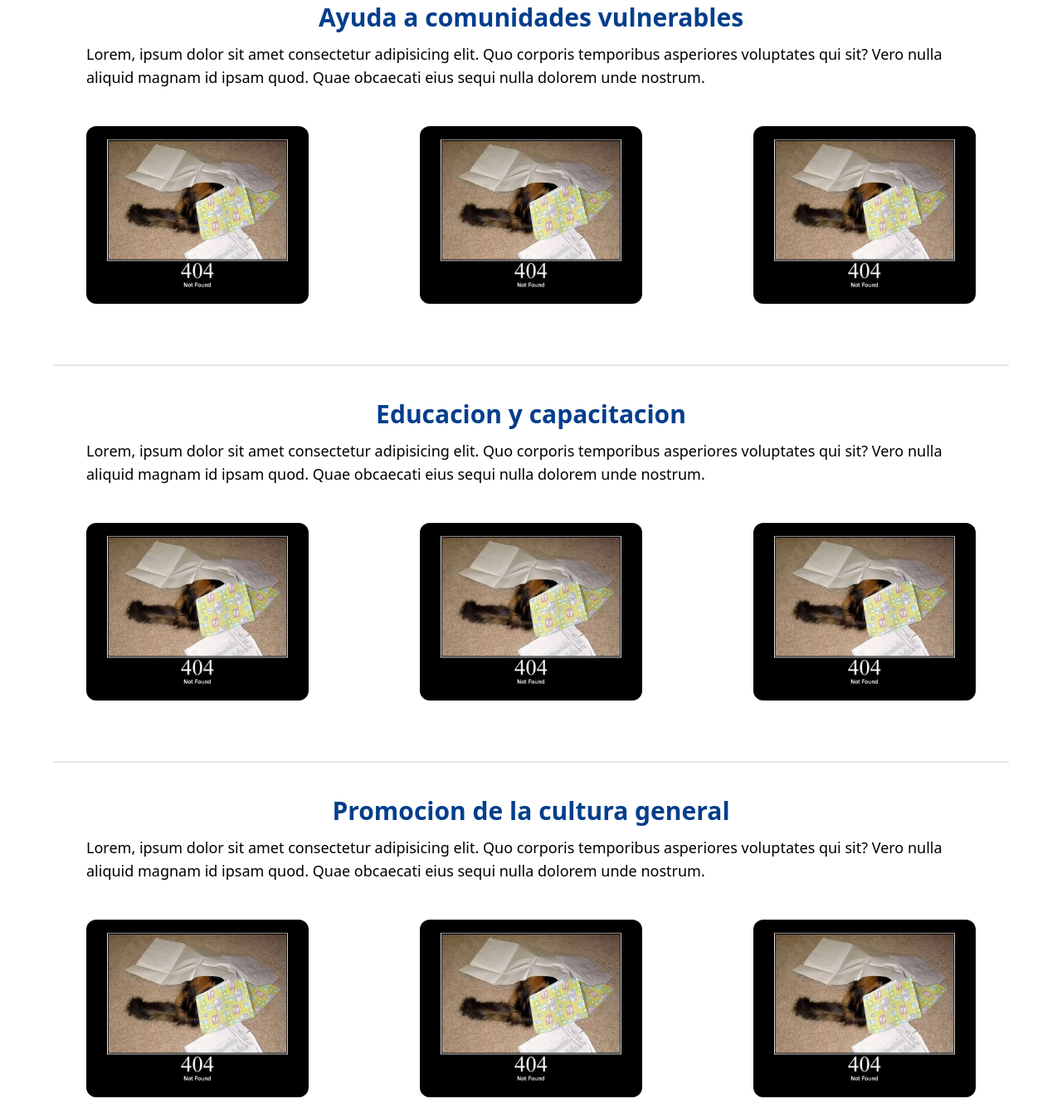
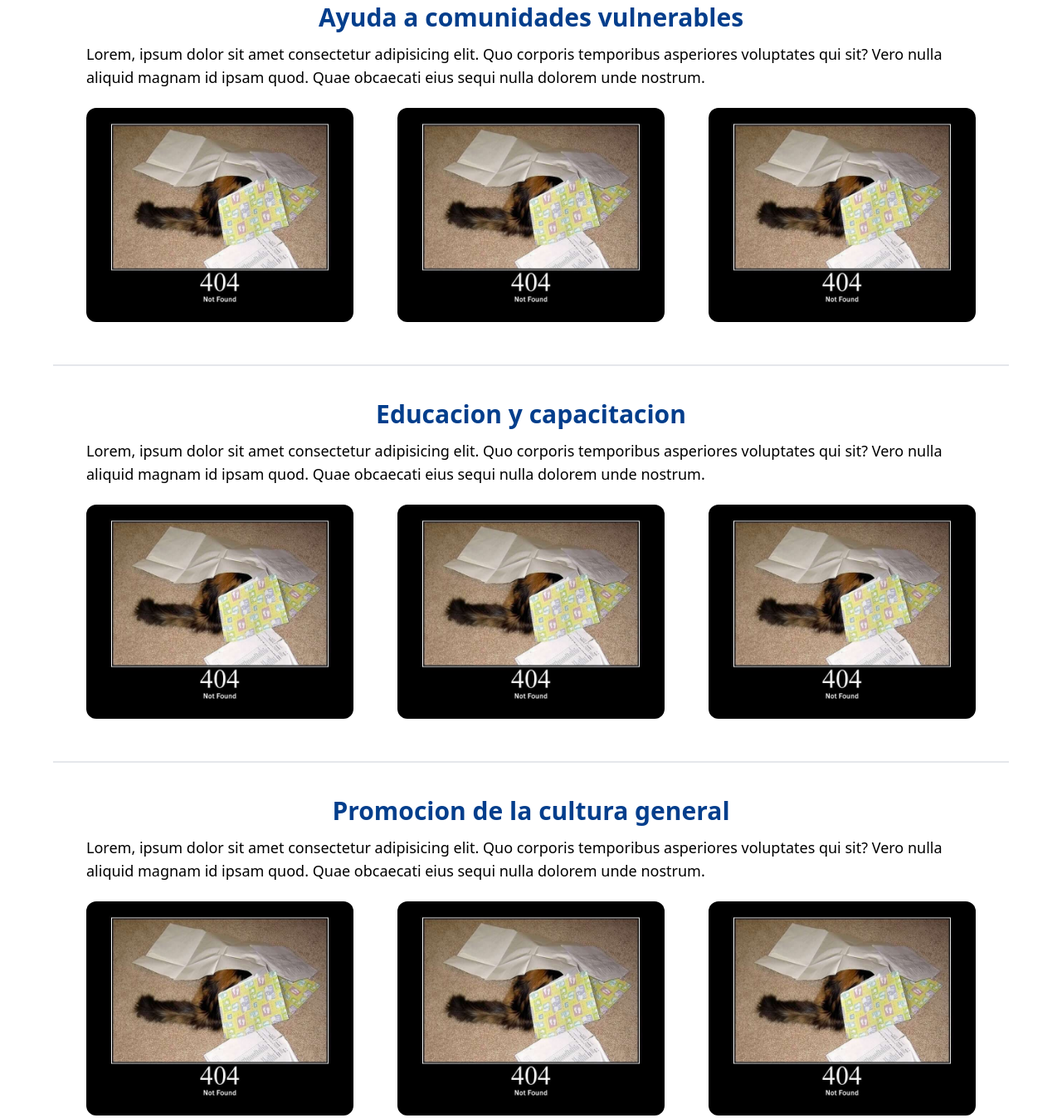
Before and after one commit to Patuqueso/CPMJT, an Astro site: page /servicios in a window 1280 px wide. Shown: the part 119-1466 px from the top of the page at 83% size. Built offline with nearby package versions, Linux system fonts and the light colour scheme; Astro itself is replaced by a stand-in of ours.

Commit message:
cambio tamano imagen

```diff
--- a/src/components/servicios/section1.astro
+++ b/src/components/servicios/section1.astro
@@ -7,9 +7,9 @@
             Lorem, ipsum dolor sit amet consectetur adipisicing elit. Quo corporis temporibus asperiores voluptates qui sit? Vero nulla aliquid magnam id ipsam quod. Quae obcaecati eius sequi nulla dolorem unde nostrum.
         </p>
         <div class="h-[35vh] overflow-hidden  w-full flex justify-center lg:justify-between items-center">
-            <img src="../images/404.jpg" class="w-1/4 h-auto rounded-xl" alt="">
-            <img src="../images/404.jpg" class="w-1/4 h-auto rounded-xl lg:flex hidden" alt="">
-            <img src="../images/404.jpg" class="w-1/4 h-auto rounded-xl lg:flex hidden" alt="">
+            <img src="../images/404.jpg" class="w-[30%] h-auto rounded-xl" alt="">
+            <img src="../images/404.jpg" class="w-[30%] h-auto rounded-xl lg:flex hidden" alt="">
+            <img src="../images/404.jpg" class="w-[30%] h-auto rounded-xl lg:flex hidden" alt="">
         </div>
     </div>
     <div class="w-full max-w-6xl h-fit flex flex-col items-center justify-center p-10 gap-3 border-t-2" id="educacion">
@@ -20,9 +20,9 @@
             Lorem, ipsum dolor sit amet consectetur adipisicing elit. Quo corporis temporibus asperiores voluptates qui sit? Vero nulla aliquid magnam id ipsam quod. Quae obcaecati eius sequi nulla dolorem unde nostrum.
         </p>
         <div class="h-[35vh] overflow-hidden  w-full flex justify-center lg:justify-between items-center">
-            <img src="../images/404.jpg" class="w-1/4 h-auto rounded-xl" alt="">
-            <img src="../images/404.jpg" class="w-1/4 h-auto rounded-xl lg:flex hidden" alt="">
-            <img src="../images/404.jpg" class="w-1/4 h-auto rounded-xl lg:flex hidden" alt="">
+            <img src="../images/404.jpg" class="w-[30%] h-auto rounded-xl" alt="">
+            <img src="../images/404.jpg" class="w-[30%] h-auto rounded-xl lg:flex hidden" alt="">
+            <img src="../images/404.jpg" class="w-[30%] h-auto rounded-xl lg:flex hidden" alt="">
         </div>
     </div>
     <div class="w-full max-w-6xl h-fit flex flex-col items-center justify-center p-10 gap-3 border-t-2" id="promocion">
@@ -33,9 +33,9 @@
             Lorem, ipsum dolor sit amet consectetur adipisicing elit. Quo corporis temporibus asperiores voluptates qui sit? Vero nulla aliquid magnam id ipsam quod. Quae obcaecati eius sequi nulla dolorem unde nostrum.
         </p>
         <div class="h-[35vh] overflow-hidden  w-full flex justify-center lg:justify-between items-center">
-            <img src="../images/404.jpg" class="w-1/4 h-auto rounded-xl" alt="">
-            <img src="../images/404.jpg" class="w-1/4 h-auto rounded-xl lg:flex hidden" alt="">
-            <img src="../images/404.jpg" class="w-1/4 h-auto rounded-xl lg:flex hidden" alt="">
+            <img src="../images/404.jpg" class="w-[30%] h-auto rounded-xl" alt="">
+            <img src="../images/404.jpg" class="w-[30%] h-auto rounded-xl lg:flex hidden" alt="">
+            <img src="../images/404.jpg" class="w-[30%] h-auto rounded-xl lg:flex hidden" alt="">
         </div>
     </div>
 </section>
```
